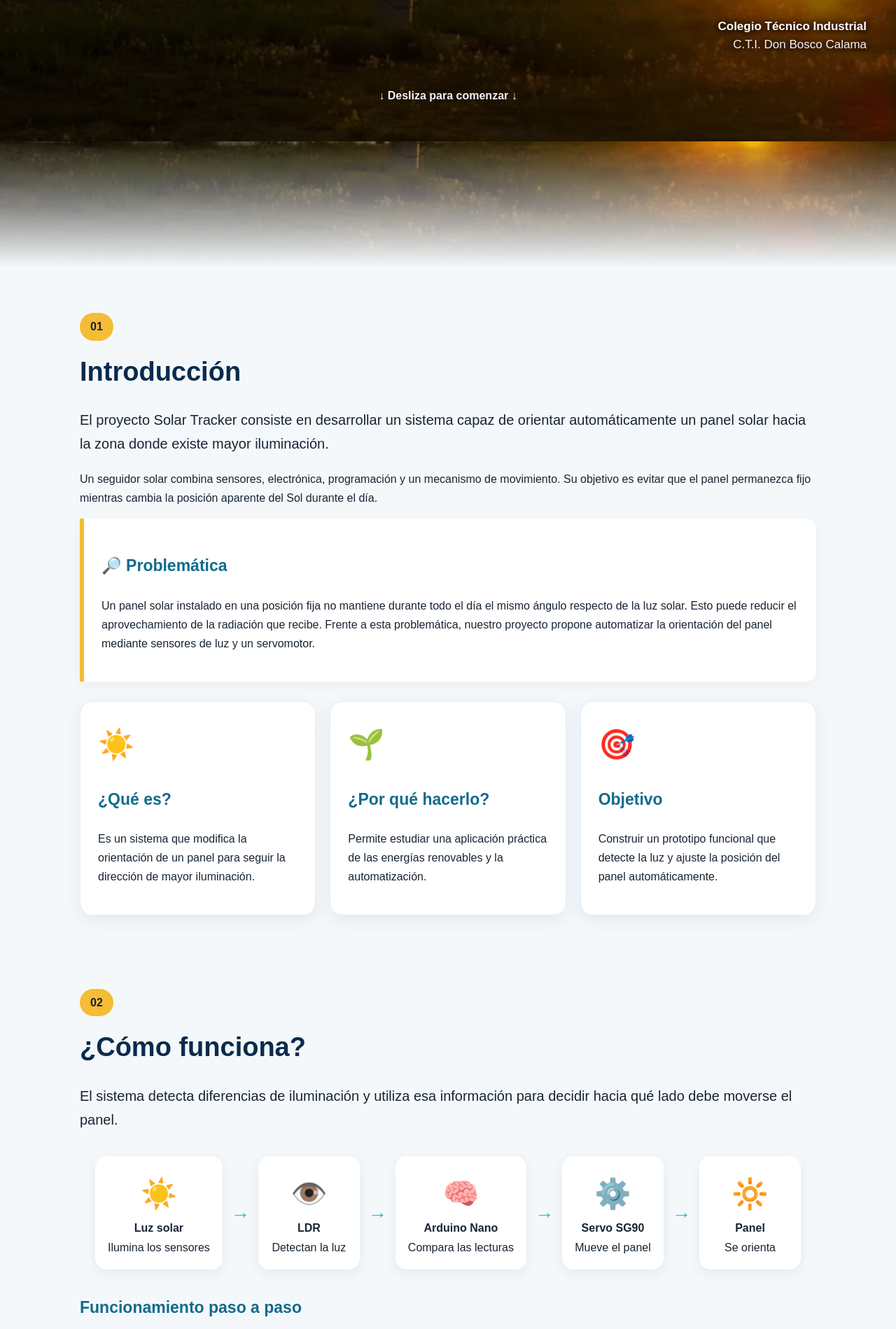
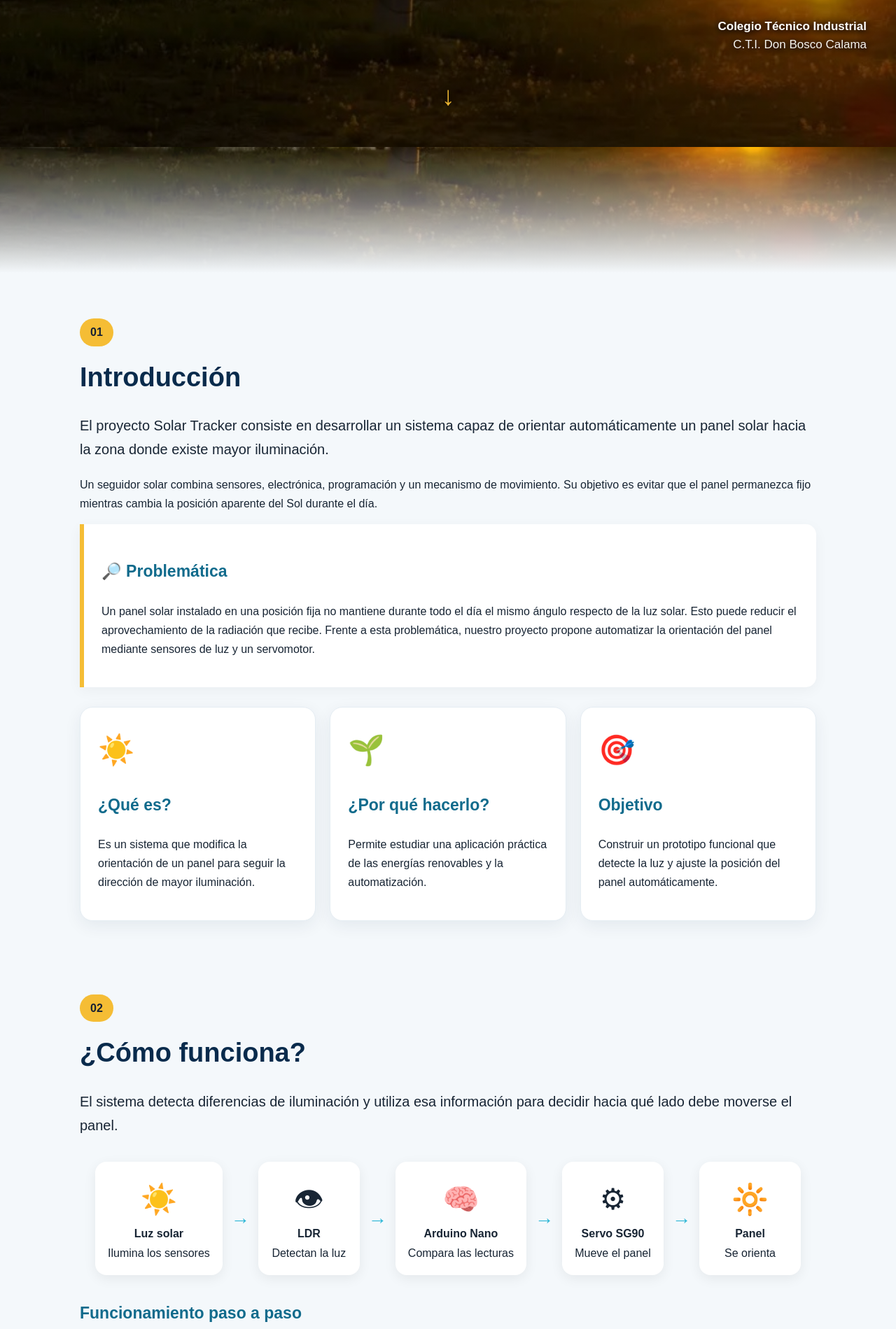
Before and after one commit to UnaCuentanorrmal/solar-tracker, a plain HTML site: page index.html in a window 1280 px wide. Shown: the part 807-2706 px from the top of the page at 70% size. Drawn offline with Linux system fonts and the light colour scheme.

Commit message:
Add files via upload

```diff
--- a/index.html
+++ b/index.html
@@ -52,7 +52,7 @@ nav a:hover{background:#ffffff22;color:var(--amarillo)}
   z-index:1;
 }
 
-/* Imagen sol.png con mayor velocidad en el movimiento flotante */
+/* Imagen sol.png con animación combinada */
 .sun{
   width:130px;
   height:130px;
@@ -61,7 +61,7 @@ nav a:hover{background:#ffffff22;color:var(--amarillo)}
   margin:0 auto 15px auto;
   border-radius:50%;
   mix-blend-mode:multiply;
-  animation: spin-float 8s linear infinite; /* Cambiado a 8s para subir la velocidad */
+  animation: spin-float 8s linear infinite;
   filter:drop-shadow(0 4px 12px rgba(0,0,0,0.6));
 }
 
@@ -92,7 +92,17 @@ nav a:hover{background:#ffffff22;color:var(--amarillo)}
 .institution strong{display:block;color:#fff}
 .institution span{display:block;color:#fff;opacity:.95}
 
-.scroll{margin-top:40px;animation:bounce 2s infinite;opacity:.95;text-shadow:0 2px 8px rgba(0,0,0,0.9);font-weight:bold}
+/* Estilo para la flecha indicadora de desplazamiento */
+.scroll{
+  margin-top:35px;
+  font-size:38px;
+  line-height:1;
+  display:inline-block;
+  color:var(--amarillo);
+  animation:bounce 2s infinite;
+  opacity:.95;
+  text-shadow:0 2px 10px rgba(0,0,0,0.9);
+}
 
 section{max-width:1100px;margin:0 auto;padding:65px 24px 40px;min-height:70vh;opacity:0;transform:translateY(55px);transition:opacity .8s ease,transform .8s ease}
 section.visible{opacity:1;transform:translateY(0)}
@@ -112,7 +122,6 @@ h3{color:var(--azul2);font-size:23px}
 .material{min-height:190px}
 footer{text-align:center;background:var(--azul);color:#fff;padding:45px 20px;margin-top:50px}
 
-/* Keyframes ajustados para un recorrido vertical ligeramente más amplio y dinámico */
 @keyframes spin-float {
   0% { transform: translateY(0) rotate(0deg); }
   25% { transform: translateY(-15px) rotate(90deg); }
@@ -121,7 +130,7 @@ footer{text-align:center;background:var(--azul);color:#fff;padding:45px 20px;mar
   100% { transform: translateY(0) rotate(360deg); }
 }
 
-@keyframes bounce{0%,100%{transform:translateY(0)}50%{transform:translateY(9px)}}
+@keyframes bounce{0%,100%{transform:translateY(0)}50%{transform:translateY(10px)}}
 
 @media(max-width:650px){
  nav{overflow-x:auto;white-space:nowrap;text-align:left;padding-bottom:12px}
@@ -129,6 +138,7 @@ footer{text-align:center;background:var(--azul);color:#fff;padding:45px 20px;mar
  section{padding-top:90px}
  h2{font-size:31px}
  .sun{width:100px;height:100px}
+ .scroll{font-size:32px;margin-top:25px}
  .flow {flex-direction: column; gap: 10px;}
  .arrow{transform:rotate(90deg)}
  .cover-row{flex-direction:column; gap:18px; align-items:flex-start}
@@ -180,7 +190,8 @@ footer{text-align:center;background:var(--azul);color:#fff;padding:45px 20px;mar
     <span>C.T.I. Don Bosco Calama</span>
   </div>
 </div>
-<div class="scroll">↓ Desliza para comenzar ↓</div>
+
+<div class="scroll">↓</div>
 </div>
 </header>
 
@@ -199,7 +210,7 @@ footer{text-align:center;background:var(--azul);color:#fff;padding:45px 20px;mar
 </div>
 
 <div class="card-grid">
-<div class="card"><div class="icon">☀️</div><h3>¿Qué es?</h3><p>Es un sistema que modifica la orientación de un panel para seguir la dirección de mayor iluminación.</p></div>
+<div class="card"><div class="icon">☀️️</div><h3>¿Qué es?</h3><p>Es un sistema que modifica la orientación de un panel para seguir la dirección de mayor iluminación.</p></div>
 <div class="card"><div class="icon">🌱</div><h3>¿Por qué hacerlo?</h3><p>Permite estudiar una aplicación práctica de las energías renovables y la automatización.</p></div>
 <div class="card"><div class="icon">🎯</div><h3>Objetivo</h3><p>Construir un prototipo funcional que detecte la luz y ajuste la posición del panel automáticamente.</p></div>
 </div>
@@ -213,11 +224,11 @@ footer{text-align:center;background:var(--azul);color:#fff;padding:45px 20px;mar
 <div class="flow">
 <div class="step"><div class="icon">☀️</div><strong>Luz solar</strong><br>Ilumina los sensores</div>
 <div class="arrow">→</div>
-<div class="step"><div class="icon">👁️️</div><strong>LDR</strong><br>Detectan la luz</div>
+<div class="step"><div class="icon">👁</div><strong>LDR</strong><br>Detectan la luz</div>
 <div class="arrow">→</div>
 <div class="step"><div class="icon">🧠</div><strong>Arduino Nano</strong><br>Compara las lecturas</div>
 <div class="arrow">→</div>
-<div class="step"><div class="icon">⚙️️</div><strong>Servo SG90</strong><br>Mueve el panel</div>
+<div class="step"><div class="icon">⚙</div><strong>Servo SG90</strong><br>Mueve el panel</div>
 <div class="arrow">→</div>
 <div class="step"><div class="icon">🔆</div><strong>Panel</strong><br>Se orienta</div>
 </div>
```
